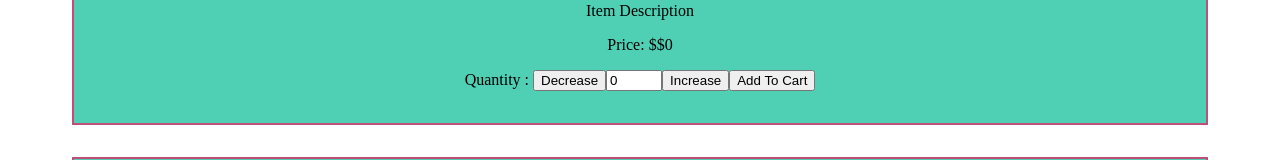
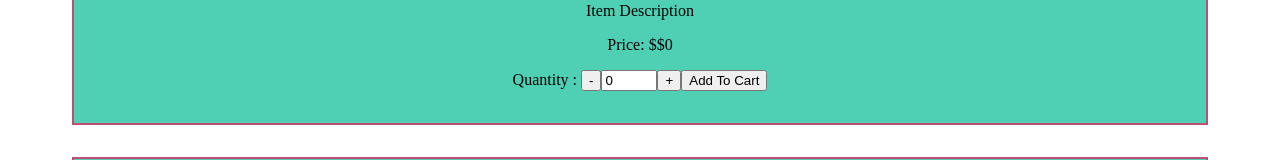
Before and after one commit to amaldevelops/shopping-cart, a React (Vite) app: page /Shop in a window 1280 px wide. Shown: the part 437-597 px from the top of the page. Built offline with nearby package versions, Linux system fonts and the light colour scheme; no server answers.

Commit message:
Added buttons to increase decrease amounts

```diff
--- a/src/components/Shop/ShopItems/ShopItems.jsx
+++ b/src/components/Shop/ShopItems/ShopItems.jsx
@@ -70,7 +70,7 @@ function ShopItems({ itemSearchTerm }) {
           {itemInfo.itemPrice}
         </p>
         <label htmlFor="quantity">Quantity : </label>
-        <button onClick={decreaseItems}>Decrease</button>
+        <button onClick={decreaseItems}> - </button>
         <input
           type="number"
           id="quantity"
@@ -82,7 +82,7 @@ function ShopItems({ itemSearchTerm }) {
             setItemInfo({ ...itemInfo, quantity: changeQuantity.target.value })
           }
         />
-        <button onClick={increaseItems}>Increase</button>
+        <button onClick={increaseItems}>+</button>
         <button onClick={addToCart}>Add To Cart</button>
       </DivStyles>
     </div>
```
